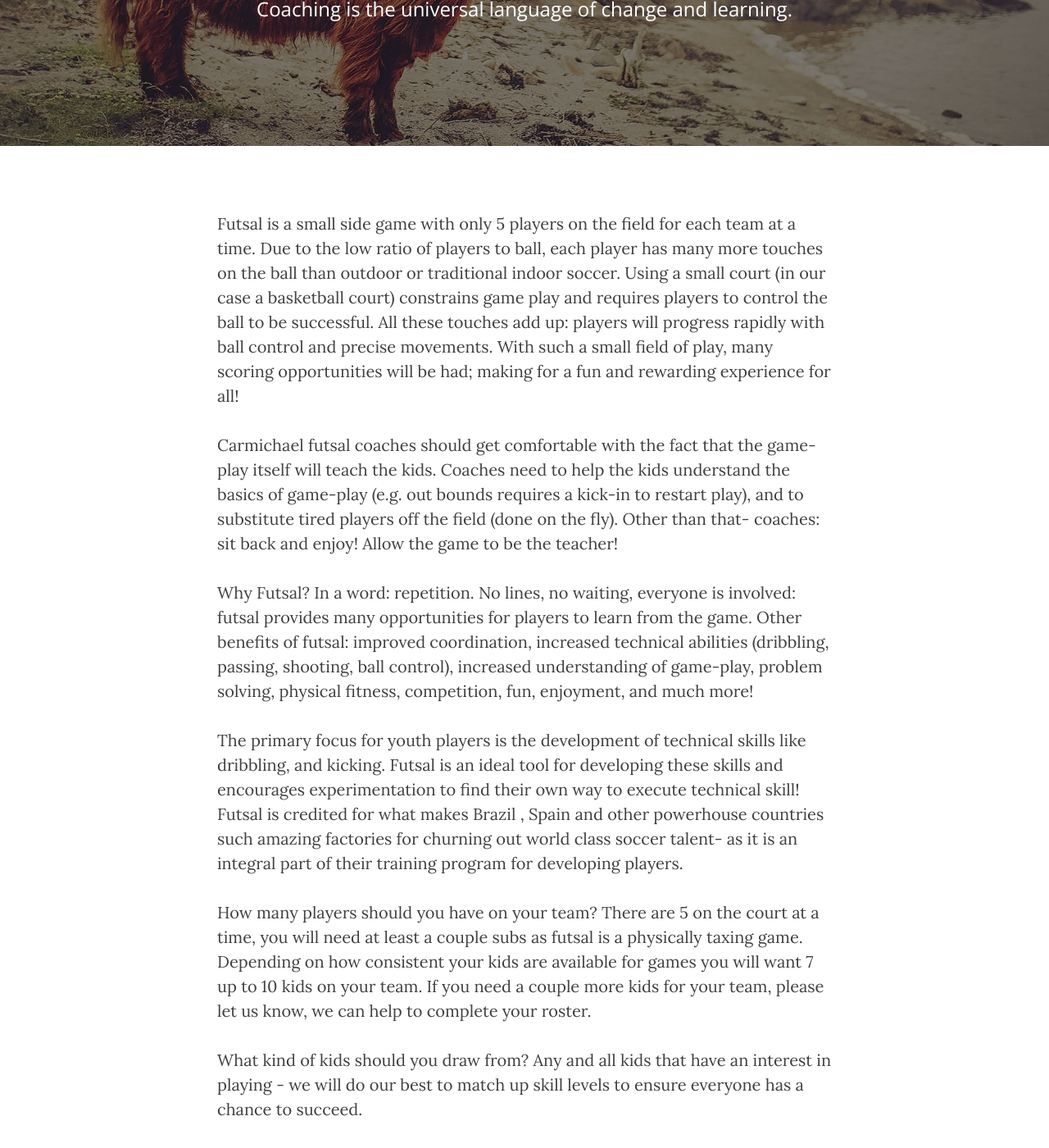
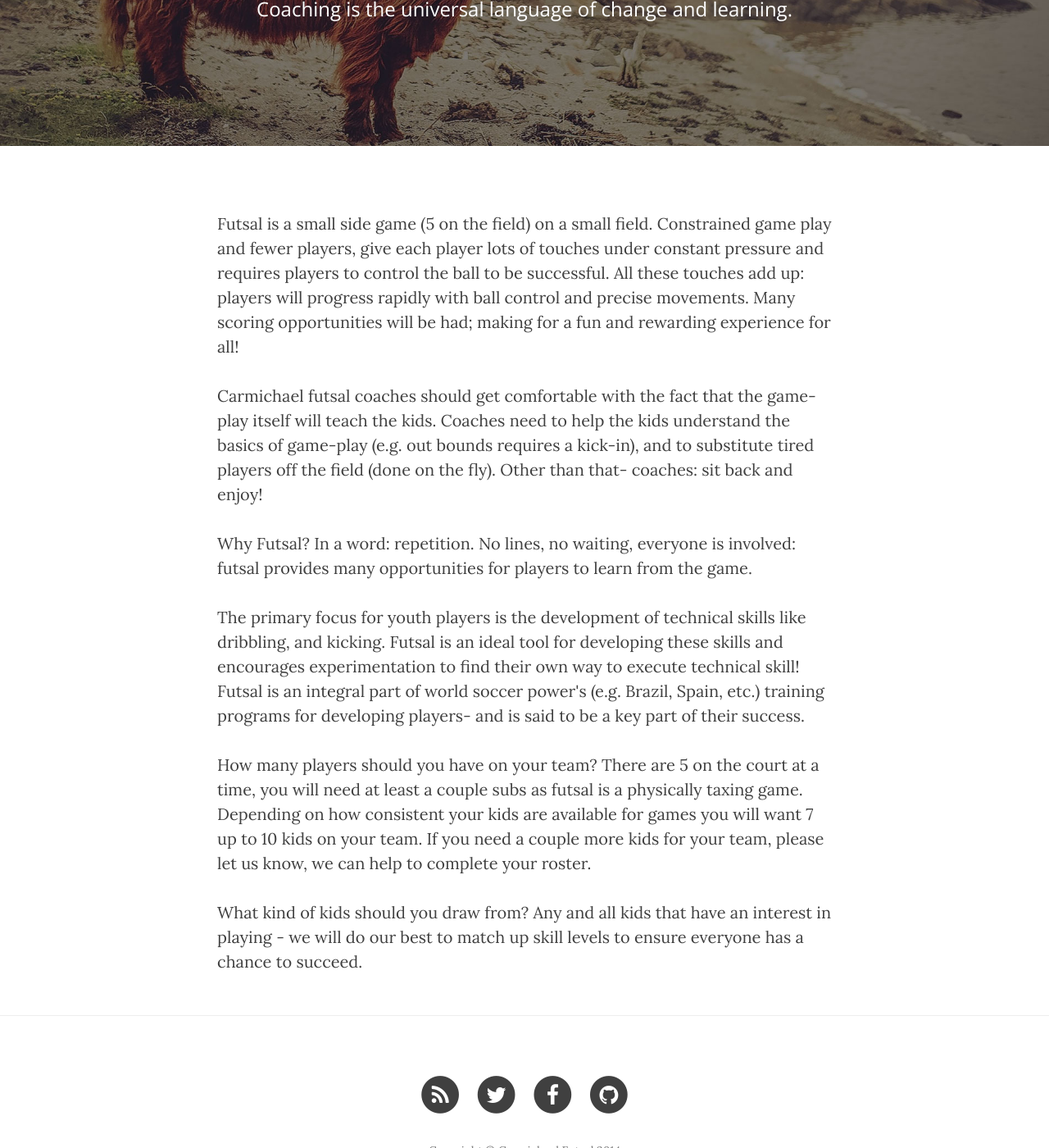
Before and after one commit to carmichaelfutsal/carmichaelfutsal.github.io, a Jekyll site: the page built from coaches-corner.html, in a window 1280 px wide and 1400 px high, scrolled down 278 px. Shown: the whole window at 82% size. Built offline with Jekyll 4.4.1, drawn with Linux system fonts in a browser that asks for light colours; nearby versions of some CDN libraries; some of the changed text lies outside the part shown.

Commit message:
more text updates

```diff
--- a/coaches-corner.html
+++ b/coaches-corner.html
@@ -5,16 +5,14 @@ description: "Coaching is the universal language of change and learning."
 header-img: "/img/contact-bg.jpg"
 ---
 
-<p>Futsal is a small side game with only 5 players on the field for each team at a time. Due to the low ratio of players to ball, each player has many more touches on the ball than outdoor or traditional indoor soccer. Using a small court (in our case a basketball court) constrains game play and requires players to control the ball to be successful. All these touches add up: players will progress rapidly with ball control and precise movements.  With such a small field of play, many scoring opportunities will be had; making for a fun and rewarding experience for all!</p>
+<p>Futsal is a small side game (5 on the field) on a small field. Constrained game play and fewer players, give each player lots of touches under constant pressure and requires players to control the ball to be successful. All these touches add up: players will progress rapidly with ball control and precise movements.  Many scoring opportunities will be had; making for a fun and rewarding experience for all!</p>
 
-<p>Carmichael futsal coaches should get comfortable with the fact that the game-play itself will teach the kids. Coaches need to help the kids understand the basics of game-play (e.g. out bounds requires a kick-in to restart play), and to substitute tired players off the field (done on the fly). Other than that- coaches: sit back and enjoy! Allow the game to be the teacher!</p>
+<p>Carmichael futsal coaches should get comfortable with the fact that the game-play itself will teach the kids. Coaches need to help the kids understand the basics of game-play (e.g. out bounds requires a kick-in), and to substitute tired players off the field (done on the fly). Other than that- coaches: sit back and enjoy!</p>
 
-<p>Why Futsal? In a word: repetition. No lines, no waiting, everyone is involved: futsal provides many opportunities for players to learn from the game. Other benefits of futsal: improved coordination, increased technical abilities (dribbling, passing, shooting, ball control), increased understanding of game-play, problem solving, physical fitness,  competition, fun, enjoyment, and much more!</p>
+<p>Why Futsal? In a word: repetition. No lines, no waiting, everyone is involved: futsal provides many opportunities for players to learn from the game.</p>
 
-<p>The primary focus for youth players is the development of technical skills like dribbling, and kicking. Futsal is an ideal tool for developing these skills and encourages experimentation to find their own way to execute technical skill!  Futsal is credited for what makes Brazil , Spain and other powerhouse countries such amazing factories for churning out world class soccer talent- as it is an integral part of their training program for developing players.</p>
+<p>The primary focus for youth players is the development of technical skills like dribbling, and kicking. Futsal is an ideal tool for developing these skills and encourages experimentation to find their own way to execute technical skill!  Futsal is an integral part of world soccer power's (e.g. Brazil, Spain, etc.) training programs for developing players- and is said to be a key part of their success.</p>
 
 <p>How many players should you have on your team? There are 5 on the court at a time, you will need at least a couple subs as futsal is a physically taxing game. Depending on how consistent your kids are available for games you will want 7 up to 10 kids on your team. If you need a couple more kids for your team, please let us know, we can help to complete your roster.</p>
 
-<p>What kind of kids should you draw from?  Any and all kids  that have an interest  in playing - we will do our best to match up skill levels to  ensure everyone has a chance to succeed.</p>
-
-<p>Equipment: players need flat, rubber-soled shoes; not cleats! Basketball, tennis, flat soled indoor soccer shoes are appropriate. Shin guards, long socks to cover them, and shorts are all needed to play. Goalkeepers may choose to wear pants and/or knee-pads.</p>
+<p>What kind of kids should you draw from?  Any and all kids  that have an interest  in playing - we will do our best to match up skill levels to ensure everyone has a chance to succeed.</p>
```
